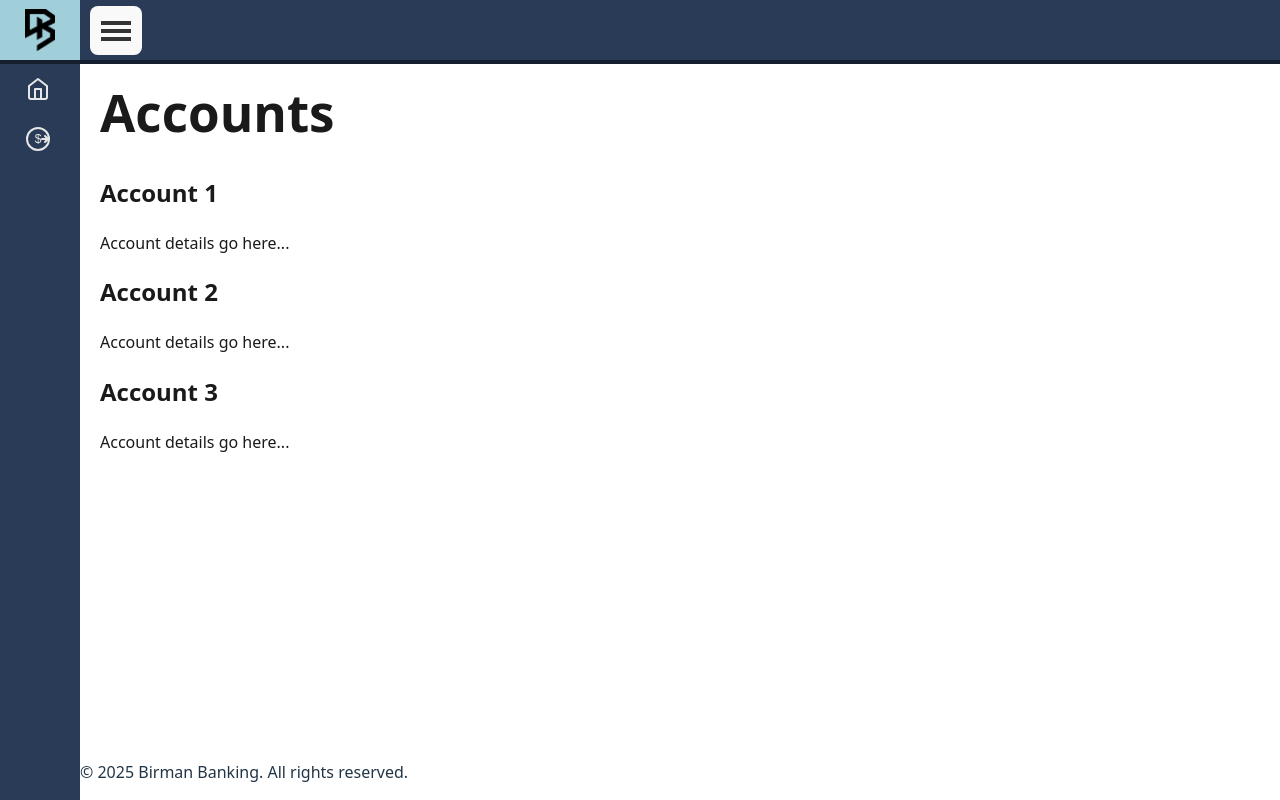
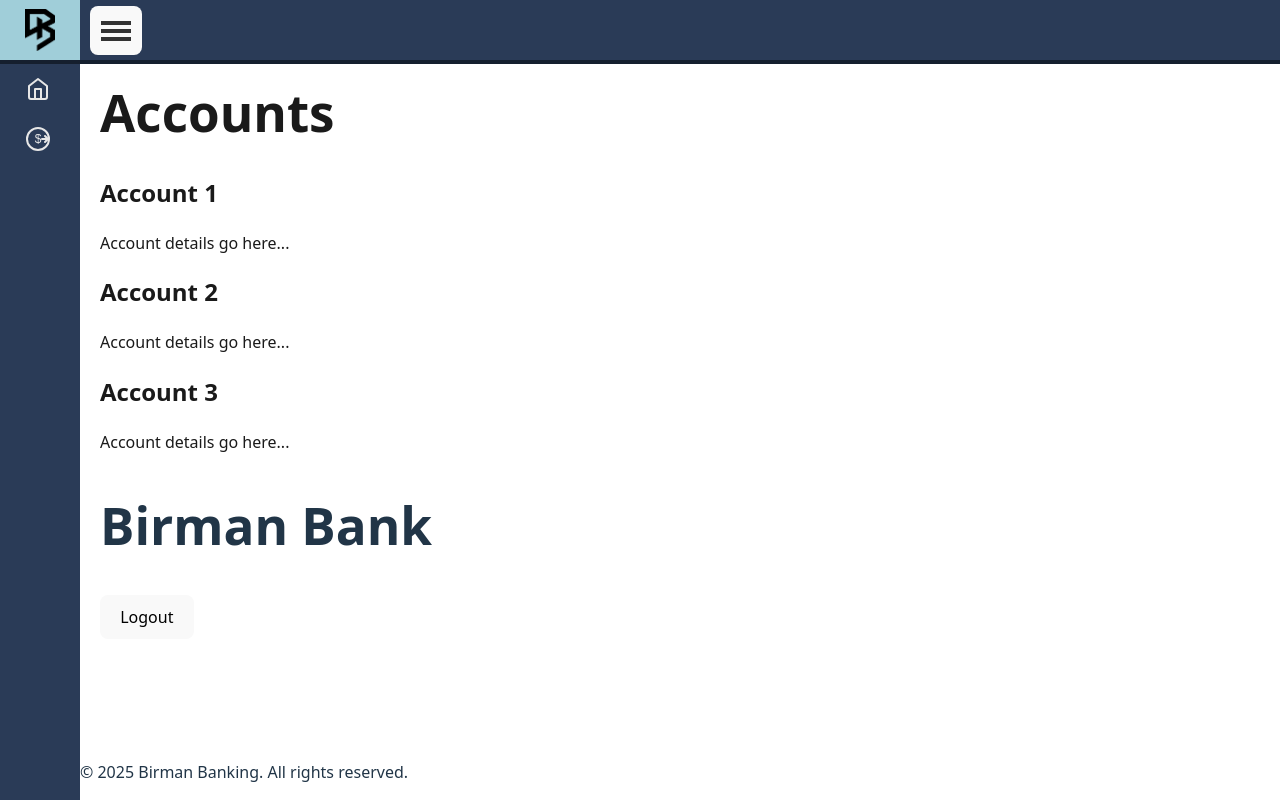
Before and after one commit to BeaVert16/Birman-Banking-CPAN-228-Frontend, a React (Vite) app: page / in a window 1280 px wide. Built offline with nearby package versions, Linux system fonts and the light colour scheme.

Commit message:
add serverip file and logout button

```diff
--- /dev/null
+++ b/src/ServerIpAdd.js
@@ -0,0 +1 @@
+export const serverIpAddress = "http://192.168.50.113:8080";
--- a/src/pages/Home/HomePage.jsx
+++ b/src/pages/Home/HomePage.jsx
@@ -1,9 +1,18 @@
-import { useState, useEffect } from "react";
+import { useState, useEffect, useContext } from "react";
 import "./HomePage.css";
 import "../../App.css";
-
+import { useNavigate } from "react-router-dom";
+import { IsLoggedInContext } from "../../auth/IsLoggedInCheck"; // Import the context, not the component
 
 const HomePage = () => {
+  const { isAuthenticated, logout } = useContext(IsLoggedInContext); // Use the context
+  const navigate = useNavigate();
+
+  const handleLogout = () => {
+    logout(); // Call the logout function
+    navigate("/login"); // Redirect to the login page
+  };
+
   return (
     <div>
       <h1 className="page-title">Accounts</h1>
@@ -20,6 +29,10 @@ const HomePage = () => {
           <h2>Account 3</h2>
           <p>Account details go here...</p>
         </div>
+        <nav>
+          <h1>Birman Bank</h1>
+            <button onClick={handleLogout}>Logout</button>
+        </nav>
       </div>
     </div>
   );
```
